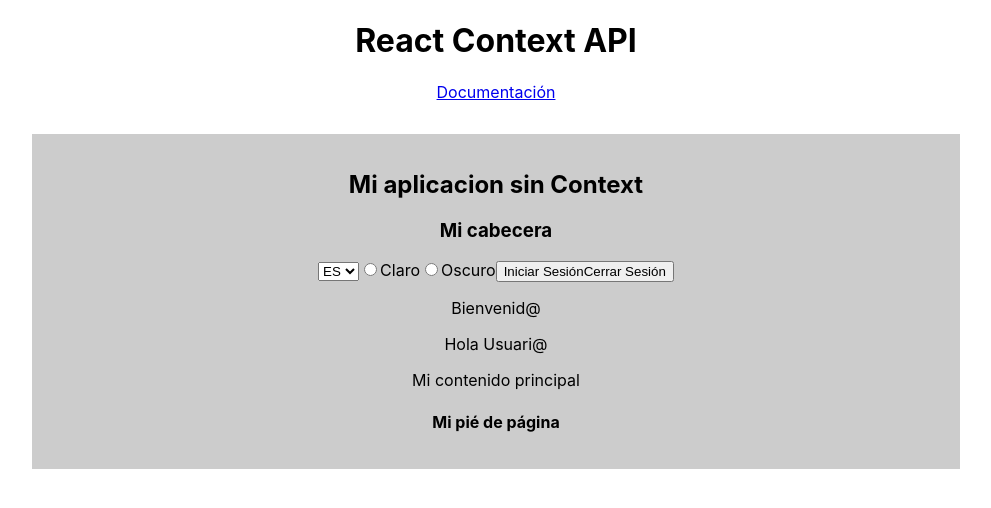
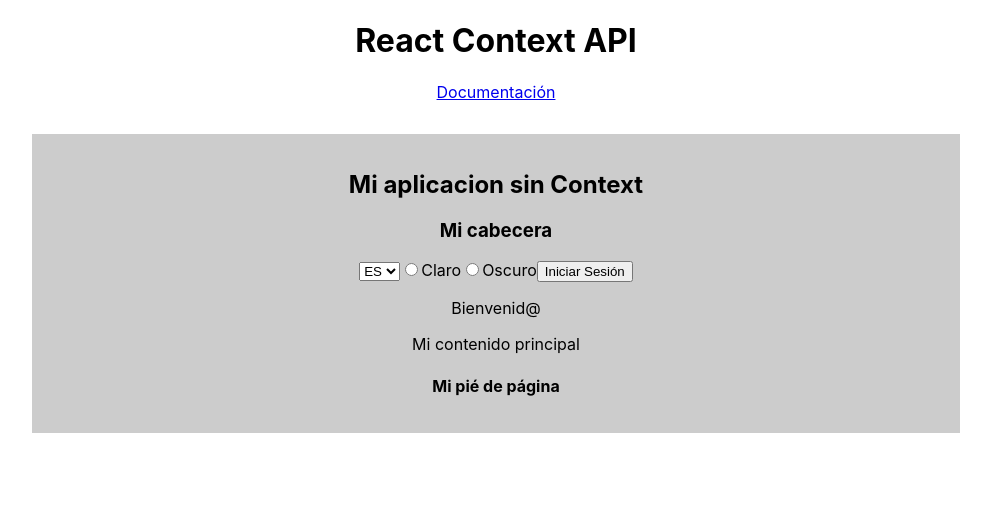
Before and after one commit to IleanaChamorro/contextapi, a React (Create React App) app: page / in a window 1280 px wide. Shown: the top 508 px of the page, without its empty margins (144-1135 px from the left). Built offline with nearby package versions, Linux system fonts and the light colour scheme.

Commit message:
Sesión de Usuario SIN context

```diff
--- a/src/components/Header.js
+++ b/src/components/Header.js
@@ -1,6 +1,6 @@
 import React from 'react'
 
-const Header = ({theme, handleTheme, texts, handleLanguage}) => {
+const Header = ({theme, handleTheme, texts, handleLanguage, auth, handleAuth}) => {
   return (
     <header className={theme}>
         <h2>{texts.headerTitle}</h2>
@@ -14,7 +14,8 @@
 
         <input type="radio" name="theme" id="dark" onClick={handleTheme} value="dark" />
         <label htmlFor='dark'>{texts.headerDark}</label>
-        <button>{texts.buttonLogin}{texts.buttonLogout}</button>
+        <button onClick={handleAuth}>{auth ? texts.buttonLogout : texts.buttonLogin}
+        </button>
     </header>
   )
 }
--- a/src/components/Main.js
+++ b/src/components/Main.js
@@ -1,10 +1,9 @@
 import React from 'react'
 
-const Main = ({theme, texts}) => {
+const Main = ({theme, texts, auth}) => {
   return (
     <main className={theme}>
-      <p>{texts.mainWelcome}</p>
-      <p>{texts.mainHello}</p>
+      {auth ? <p>{texts.mainHello}</p> :  <p>{texts.mainWelcome}</p>}
       <p>{texts.mainContent}</p>
     </main>
   )
--- a/src/components/MyPage.js
+++ b/src/components/MyPage.js
@@ -6,6 +6,7 @@
 
 const initialTheme = "light";
 const initialLanguage = "es";
+const initialAuth = null;
 
 const translations = {
     es: {
@@ -27,7 +28,7 @@
         headerDark: "Dark",
         buttonLogin: "Login",
         buttonLogout: "Logout",
-        mainWelcome: "Welcome",
+        mainWelcome: "Welcome Guest",
         mainHello: "Hello User",
         mainContent: "My main content",
         footerTitle: "My footer",
@@ -38,6 +39,8 @@
     const [theme, setTheme] = useState(initialTheme);
     const [language, setLanguage] = useState(initialLanguage);
     const [texts, setTexts] = useState(translations[language]);
+    const [auth, setAuth] = useState(initialAuth);
+
 
     const handleTheme = (e) => {
         console.log(e.target.value);
@@ -60,10 +63,24 @@
         };
     };
 
+    const handleAuth = (e) => {
+        if(auth){
+            setAuth(null);
+        }else{
+            setAuth(true);
+        }
+    };
+
     return (
         <div className='my-page'>
-            <Header theme={theme} handleTheme={handleTheme} texts={texts} handleLanguage={handleLanguage}/>
-            <Main theme={theme} texts={texts}/>
+            <Header theme={theme}
+            handleTheme={handleTheme}
+            texts={texts}
+            handleLanguage={handleLanguage}
+            auth={auth}
+            handleAuth={handleAuth}
+            />
+            <Main theme={theme} texts={texts} auth={auth}/>
             <Footer texts={texts}/>
         </div>
   )
```
